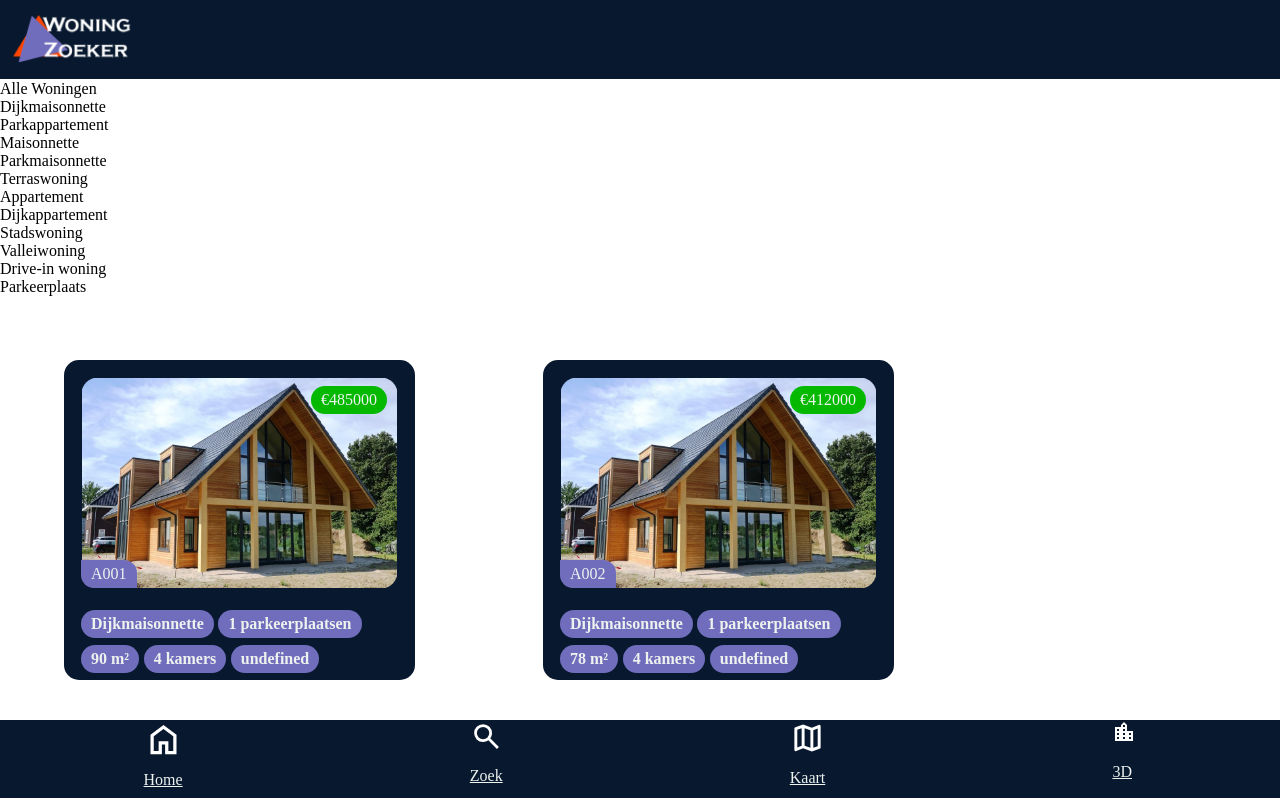
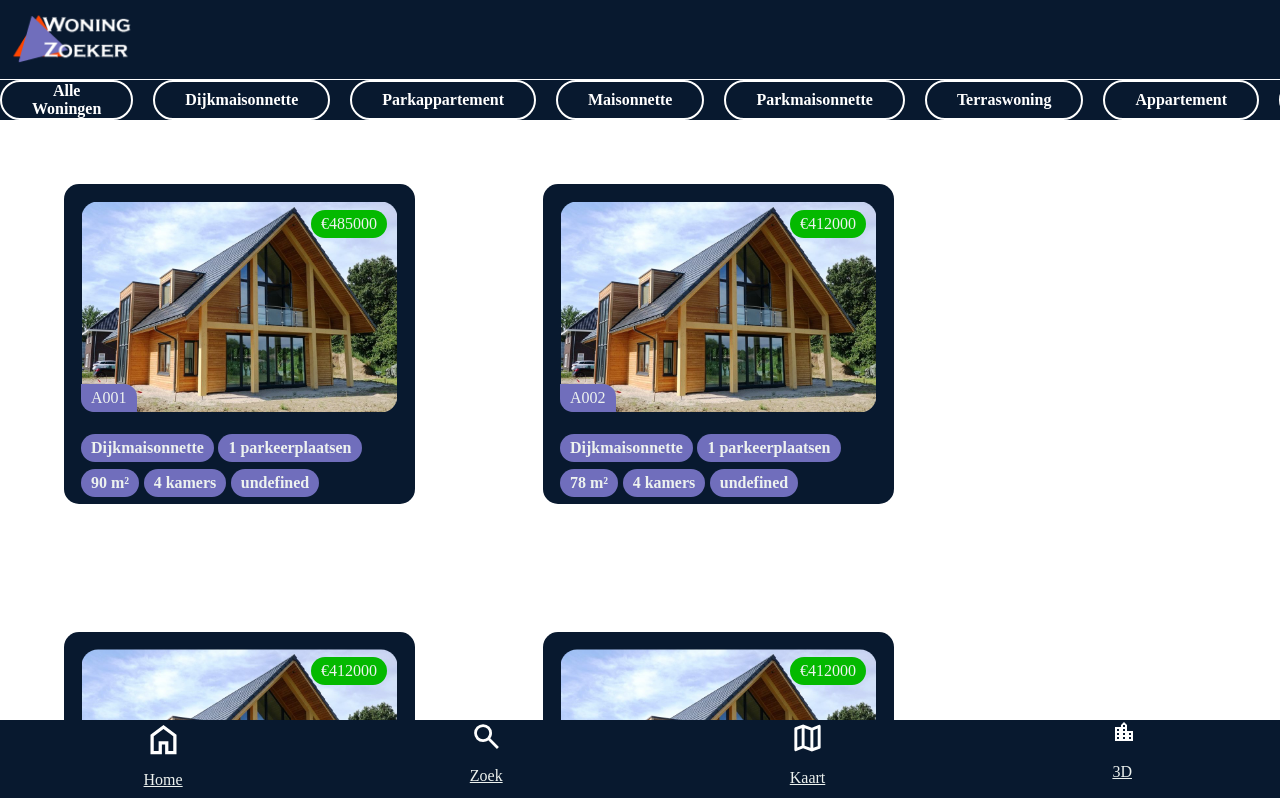
Before and after one commit to tomlommerse/woningzoeker, a React (Create React App) app: page /zoek in a window 1280 px wide. Shown: the top 798 px of the page. Built offline with nearby package versions, Linux system fonts and the light colour scheme.

Commit message:
Slider voor filters

```diff
--- a/src/components/Woningpagina/filter/ListPageMainFilter.jsx
+++ b/src/components/Woningpagina/filter/ListPageMainFilter.jsx
@@ -1,14 +1,15 @@
 // src/components/Woningpagina/filter/ListPageMainFilter.js
 import React from 'react';
+import '../../../styles/filterlistpage.css';
 
 const ListPageMainFilter = ({ type, isActive, onClick }) => {
     return (
-    <div
-        className={`filter-button ${isActive ? 'active' : ''}`}
-        onClick={() => onClick(type)}
-    >
-        {type}
-    </div>
+        <div className={`filter-slider`}>
+            <div className={`filter-button ${isActive ? 'active' : ''}`}
+                onClick={() => onClick(type)}>
+                {type}
+            </div>
+        </div>
     );
 };
 
--- a/src/main.css
+++ b/src/main.css
@@ -5,7 +5,7 @@
     --color-tertiary-dark: #55529e;
     --color-white: #EDF2EF;
     --color-black: #000000;
-    --color-orange: #000000;
+    --color-orange: #FF4500;
 }
 
 *{
--- /dev/null
+++ b/src/styles/FilterButtonListPage.css
@@ -0,0 +1,8 @@
+.filter-button{
+    margin: 20px 20px;
+    padding: 5px 30px;
+    border-radius: 60px;
+    background-color: var(--color-orange);
+    text-align: center;
+    width: 200px;
+}
--- /dev/null
+++ b/src/styles/filterlistpage.css
@@ -0,0 +1,29 @@
+.filter-buttons {
+    display: flex;
+    overflow-x: scroll;
+    background-color: #08192F; /* Achtergrondkleur van de slider */
+  }
+
+  .filter-button {
+    height: 5vh;
+    padding: 5px 30px;
+    border-radius: 60px;
+    background-color: #08192F; /* Achtergrondkleur van de button */
+    text-align: center;
+    display: flex;
+    align-items: center;
+    justify-content: center;
+    color: white;
+    border: 2px solid white; /* Witte omlijning */
+    font-weight: bold; /* Dikgedrukte tekst */
+    margin-right: 10px; /* Marge tussen de knoppen */
+  }
+
+  .filter-button.active {
+    background-color: white;
+    color: #08192F; /* Omgekeerde kleuren voor de actieve knop */
+  }
+
+  .filter-slider {
+    margin-right: 10px; /* Extra marge aan de rechterkant van de slider */
+  }
```
Also changed, not shown: src/components/Woningpagina/filter/Filterslider.jsx (added, +35 -0 lines).
